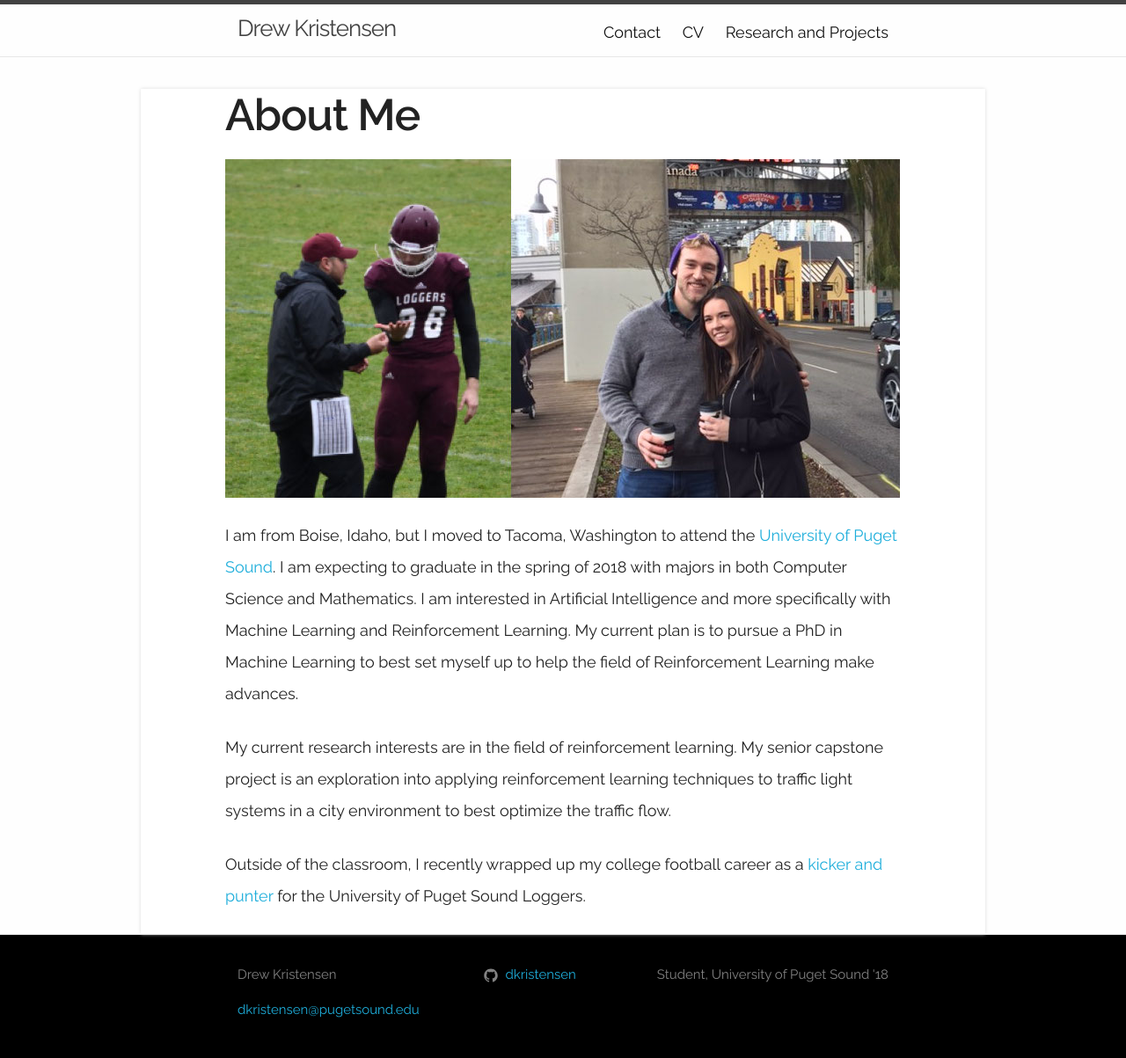
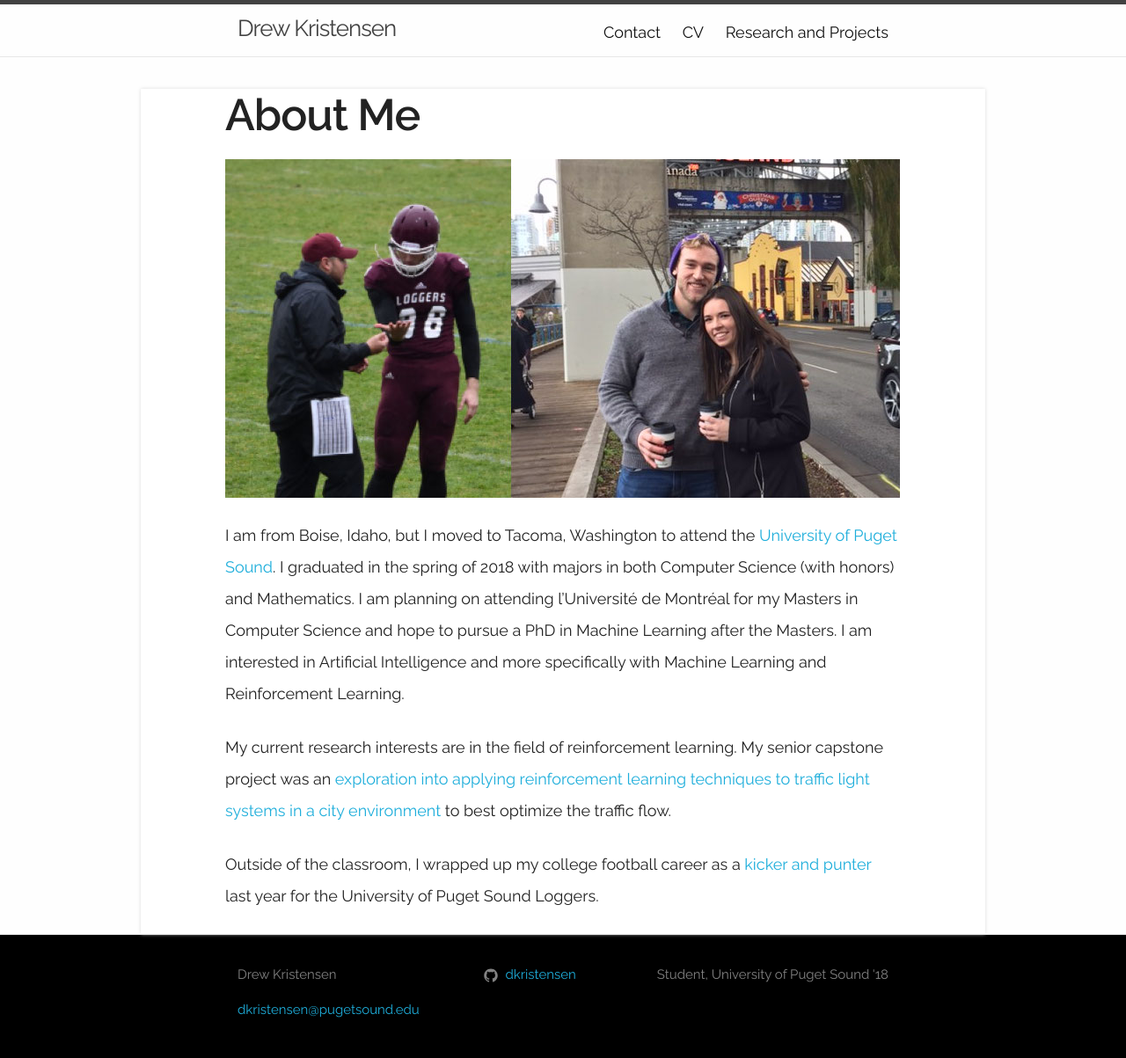
Before and after one commit to dkristensen/dkristensen.github.io, a Jekyll site: the page built from about.md, in a window 1280 px wide. Shown: the whole page at 88% size. Built offline with Jekyll 4.4.1, drawn with Linux system fonts in a browser that asks for light colours.

Commit message:
Updated CV, added Capstone project and paper

```diff
--- a/about.md
+++ b/about.md
@@ -6,8 +6,8 @@
 ![me](../../../../../img/me.png "Left: Coach Habryle and me working on form during a game.
 Right: Emmi and me in Vancouver.")
 
-I am from Boise, Idaho, but I moved to Tacoma, Washington to attend the [University of Puget Sound](https://www.pugetsound.edu/). I am expecting to graduate in the spring of 2018 with majors in both Computer Science and Mathematics. I am interested in Artificial Intelligence and more specifically with Machine Learning and Reinforcement Learning. My current plan is to pursue a PhD in Machine Learning to best set myself up to help the field of Reinforcement Learning make advances.
+I am from Boise, Idaho, but I moved to Tacoma, Washington to attend the [University of Puget Sound](https://www.pugetsound.edu/). I graduated in the spring of 2018 with majors in both Computer Science (with honors) and Mathematics. I am planning on attending l'Université de Montréal for my Masters in Computer Science and hope to pursue a PhD in Machine Learning after the Masters. I am interested in Artificial Intelligence and more specifically with Machine Learning and Reinforcement Learning.
 
-My current research interests are in the field of reinforcement learning. My senior capstone project is an exploration into applying reinforcement learning techniques to traffic light systems in a city environment to best optimize the traffic flow.
+My current research interests are in the field of reinforcement learning. My senior capstone project was an [exploration into applying reinforcement learning techniques to traffic light systems in a city environment](../Capstone) to best optimize the traffic flow.
 
-Outside of the classroom, I recently wrapped up my college football career as a [kicker and punter](http://www.loggerathletics.com/sports/fball/2017-18/bios/kristensen_drew_45c9?view=bio) for the University of Puget Sound Loggers.
+Outside of the classroom, I wrapped up my college football career as a [kicker and punter](http://www.loggerathletics.com/sports/fball/2017-18/bios/kristensen_drew_45c9?view=bio) last year for the University of Puget Sound Loggers.
```
Also changed, not shown: _posts/2016-05-07-conn.md (+1 -1 lines), _posts/2018-02-13-MCM.md (added, +11 -0 lines), _posts/2018-04-28-Capstone.md (added, +11 -0 lines), projects.md (+2 -0 lines), img/Capstone.png (added), 10 other files.
